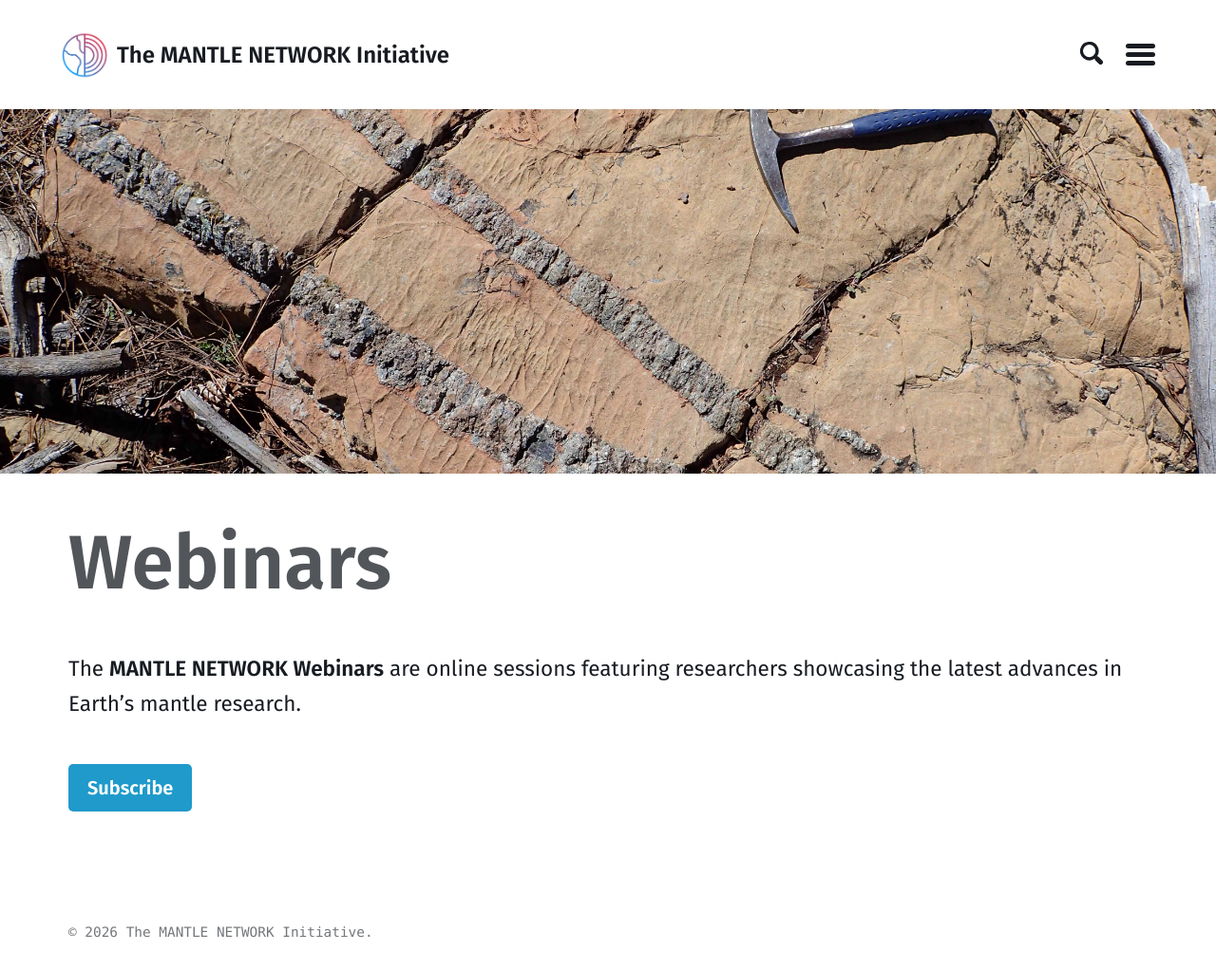
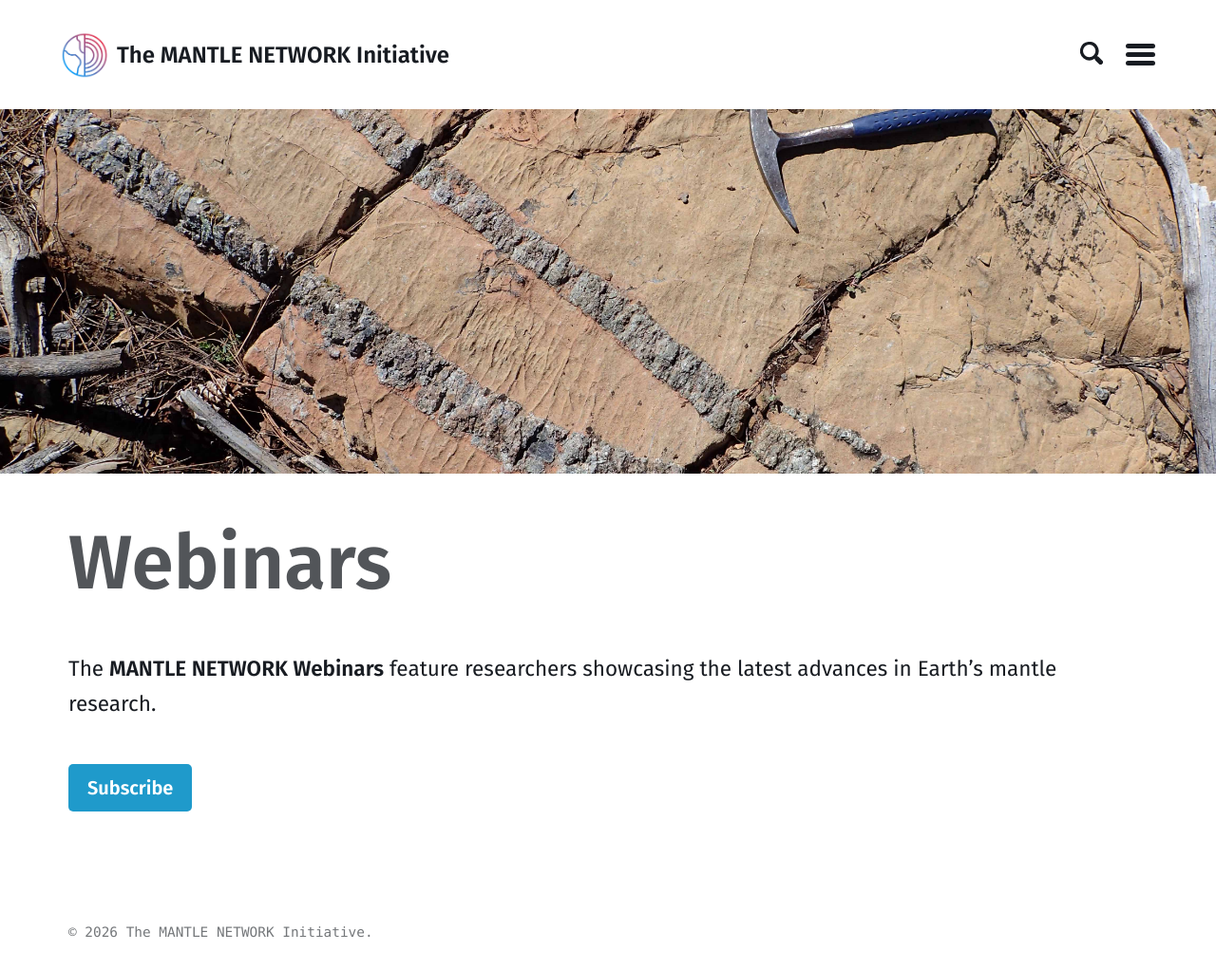
Before and after one commit to themantlenetwork/themantlenetwork.github.io, a Jekyll site: the page built from _pages/webinars.md, in a window 1280 px wide. Shown: the whole page at 95% size. Built offline with Jekyll 4.4.1, drawn with Linux system fonts in a browser that asks for light colours; some web fonts are replaced.

Commit message:
First clean deploy

```diff
--- a/_pages/webinars.md
+++ b/_pages/webinars.md
@@ -5,6 +5,6 @@ permalink: /webinars/
 image: /assets/images/trinity_hero.jpg
 ---
 
-The **MANTLE NETWORK Webinars** are online sessions featuring researchers showcasing the latest advances in Earth’s mantle research.
+The **MANTLE NETWORK Webinars** feature researchers showcasing the latest advances in Earth’s mantle research.
 
 <a href="/meetings" class="btn btn-webinars">Subscribe</a>
--- a/assets/stylesheets/main.scss
+++ b/assets/stylesheets/main.scss
@@ -29,10 +29,10 @@
   max-width: 100%;
   margin: 0 auto;
 }
-/* font size for contents of home layout */
+/* font size for contents of home layout
 .home-content {
   font-size: 25px;
-}
+}*/
 
 /* font size for contents of page layout */
 .page-content {
```
